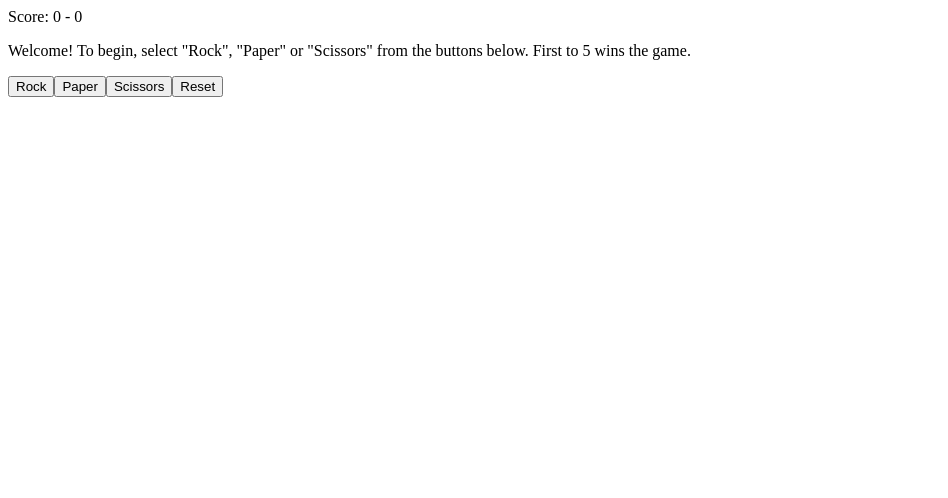
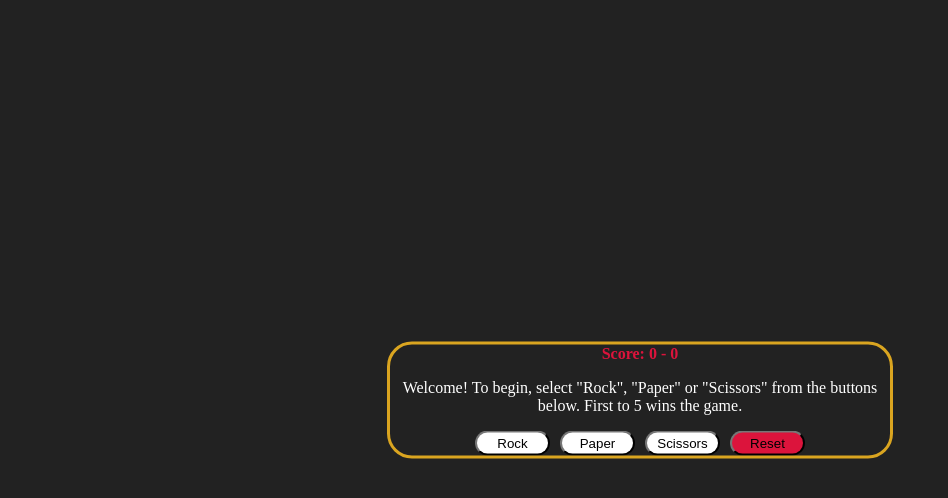
Before and after one commit to mre91/rock-paper-scissors, a plain HTML site: page index.html in a window 1280 px wide. Shown: the whole page, without its empty margins (0-948 px from the left). Drawn offline with Linux system fonts and the light colour scheme.

Commit message:
implemented css

```diff
--- a/index.html
+++ b/index.html
@@ -6,6 +6,7 @@
     <title>Rock, Paper, Scissors</title>
     <meta name="author" content="mre91">
     <meta name="description" content="Rock, Paper, Scissors">
+    <link href="style.css" rel="stylesheet">
   </head>
   <body>
     <div id="container"></div>
--- /dev/null
+++ b/style.css
@@ -0,0 +1,79 @@
+body {
+    background: #222222;
+    color: white;
+}
+
+#container {
+    border: medium solid goldenrod;
+    border-radius: 25px;
+    padding: 0;
+    position: absolute;
+    top: 50%;
+    left: 50%;
+    text-align: center;
+    transform: translate(-50%, -50%);
+    width: 500px;
+}
+
+#header {
+    background: goldenrod;
+    border-radius: 15px 15px 0px 0px;
+    color: #222222;
+    display: block;
+    margin: 0;
+    padding: 0;
+    padding-bottom: 10px;
+    padding-top: 5px;
+    text-align: center;
+}
+
+#mainBlock {
+    background: #333333;
+    border-radius: 0px 0px 20px 20px;
+    color: white;
+    padding: 25px 25px;
+}
+
+#resetButton {
+    background: crimson;
+    border-color: #222222;
+    border-radius: 25px;
+    color: black;
+    height: 25px;
+    width: 75px;
+}
+
+#rock {
+    background: white;
+    border-color: #222222;
+    border-radius: 25px;
+    color: black;
+    height: 25px;
+    margin-right: 10px;
+    width: 75px;
+}
+
+#paper {
+    background: white;
+    border-color: #222222;
+    border-radius: 25px;
+    color: black;
+    height: 25px;
+    margin-right: 10px;
+    width: 75px;
+}
+
+#scissors {
+    background: white;
+    border-color: #222222;
+    border-radius: 25px;
+    color: black;
+    height: 25px;
+    margin-right: 10px;
+    width: 75px;
+}
+
+#score {
+    color: crimson;
+    font-weight: bold;
+}
```
